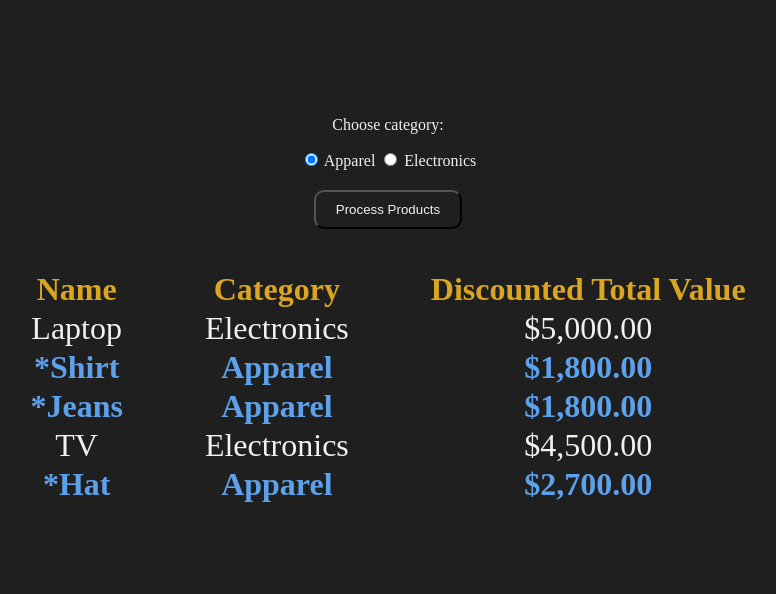
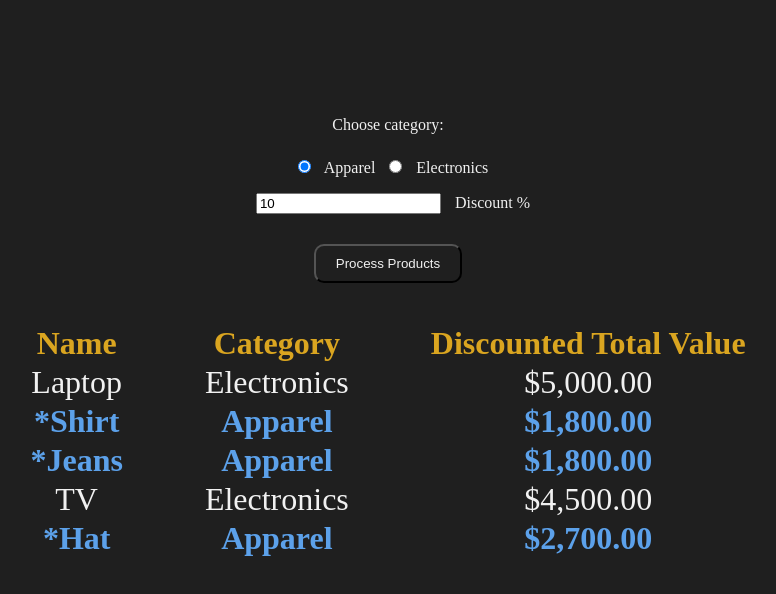
Before and after one commit to mike-jacks/product-processing-js, a plain HTML site: page index.html in a window 1280 px wide. Both pictures are taken after a click on the button "Process Products". Shown: the whole page, without its empty margins (260-1036 px from the left). Drawn offline with Linux system fonts and the light colour scheme.

Commit message:
add Discount Field

```diff
--- a/css/style.css
+++ b/css/style.css
@@ -50,3 +50,7 @@ tr#discounted {
 form {
   text-align: center;
 }
+
+input {
+  margin: 10px;
+}
--- a/index.html
+++ b/index.html
@@ -14,6 +14,7 @@
           <p>Choose category:</p>
           <input type="radio" name="category" id="apparel" value="Apparel" checked /> <label for="apparel">Apparel</label>
           <input type="radio" name="category" id="electronics" value="Electronics" /> <label for="electronics">Electronics</label>
+          <div><input type="text" name="discount" id="discount" value="10"/> <label for="discount">Discount %</label></div>
         </form>
       </div>
       <button type="button" onclick="startProcessing()">Process Products</button>
--- a/index.js
+++ b/index.js
@@ -45,7 +45,13 @@ const startProcessing = () => {
   ];
 
   const discountCategory = document.querySelector('input[name="category"]:checked').value;
-  const discountRate = 0.1; // 10% discount
+  let discountRate = Number(document.querySelector('input[name="discount"]').value);
+  if (discountRate >= 100) {
+    discountRate = 100;
+  }
+  if (discountRate >= 1) {
+    discountRate = discountRate / 100;
+  }
   console.log(processProducts(products, discountCategory, discountRate));
   const processedProducts = processProducts(products, discountCategory, discountRate);
   document.getElementById("data").innerHTML = "<tr><th>Name</th><th>Category</th><th>Discounted Total Value</th></tr>";
```
